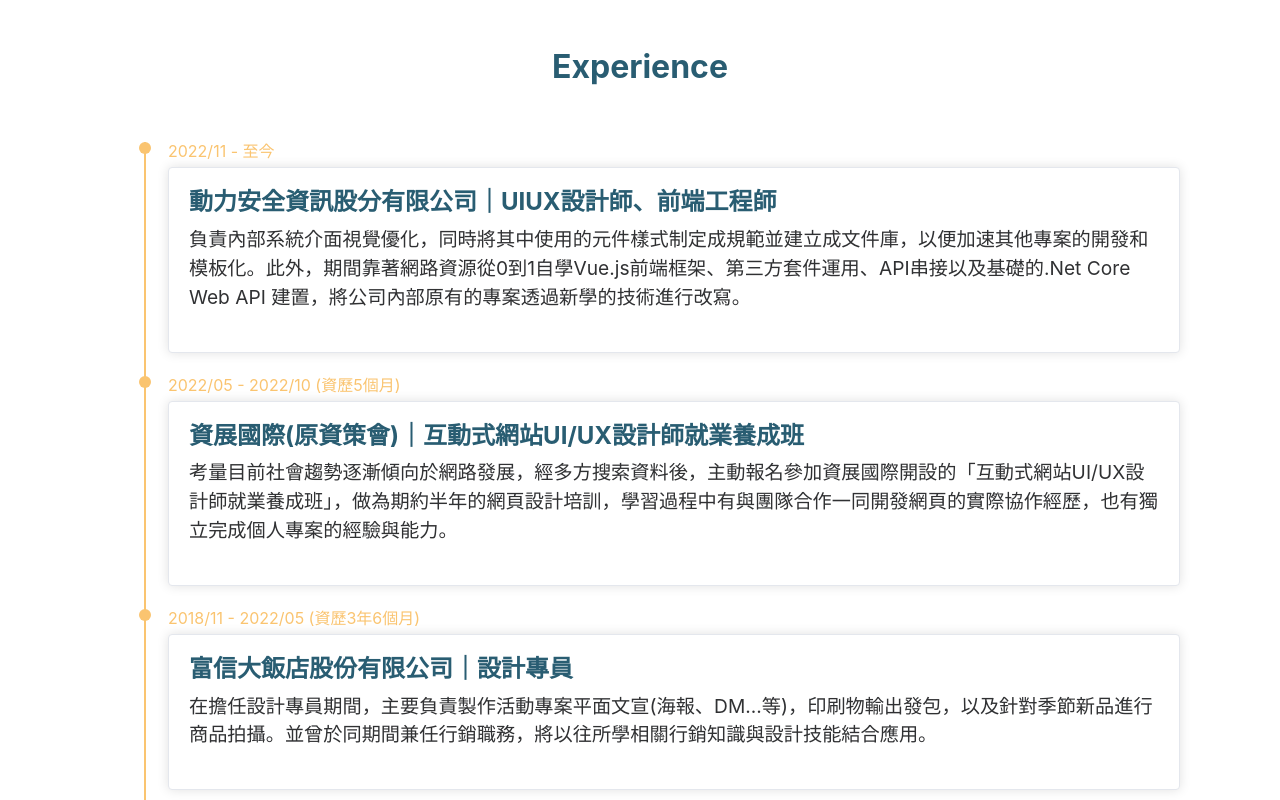
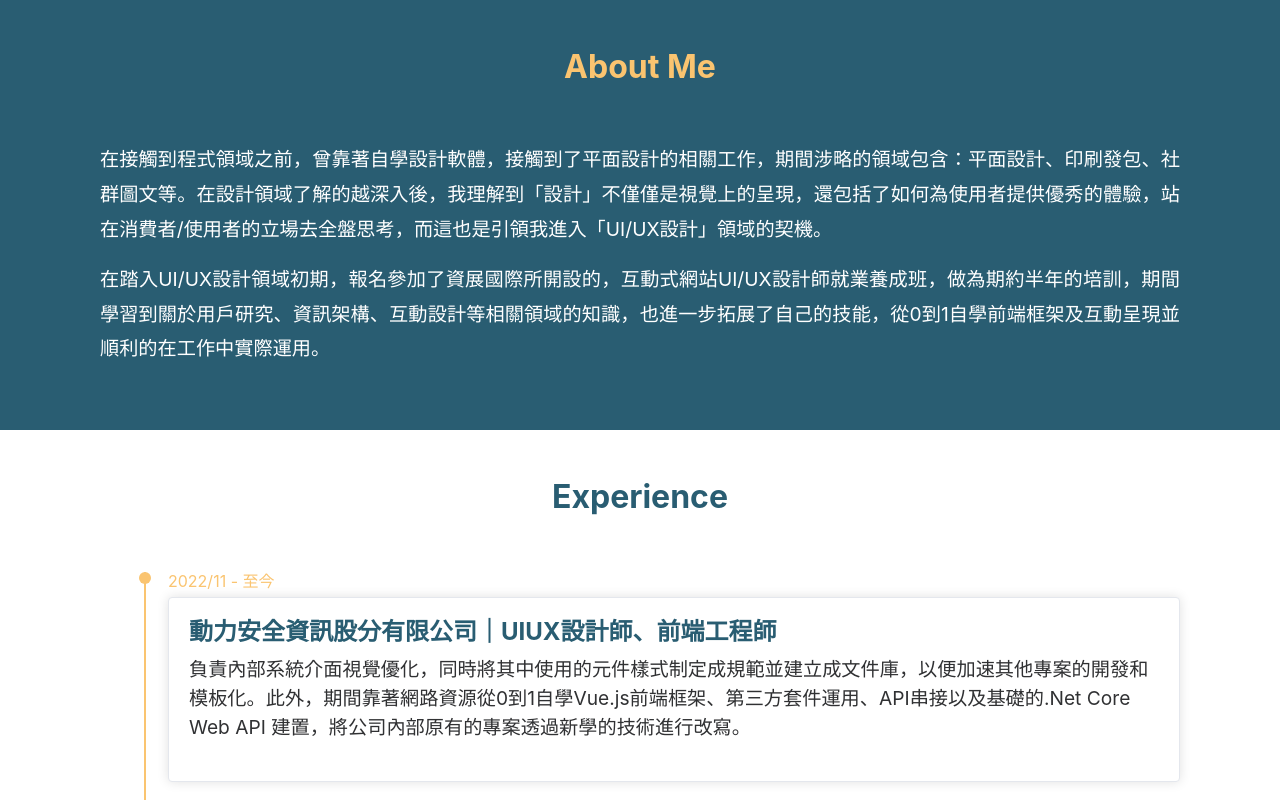
Before and after one commit to pennypan0111/PennyPanProfile, a Vue app in the folder ClientApp/: page / in a window 1280 px wide. Shown: the top 800 px of the page. Built offline with nearby package versions, Linux system fonts and the light colour scheme.

Commit message:
add about me section

```diff
--- a/ClientApp/src/App.vue
+++ b/ClientApp/src/App.vue
@@ -3,7 +3,5 @@
 </script>
 
 <template>
-  <div class="container">
     <RouterView />
-  </div>
 </template>
--- a/ClientApp/src/assets/main.css
+++ b/ClientApp/src/assets/main.css
@@ -8,3 +8,28 @@
 .secondary-default {
   color: #fac470;
 }
+
+/* ---------- About Me ----------*/
+.AboutMe {
+  height: auto;
+  background: #295d72;
+}
+.aboutMe-content{
+  color: #ffffff;
+  font-size: 1.2rem;
+  line-height: 1.8;
+  text-align: justify;
+}
+@media screen and (min-width:768px){
+  .aboutMe-content{
+    color: #ffffff;
+    font-size: 1.2rem;
+  }
+}
+@media screen and (min-width:992px){
+  .aboutMe-content{
+    color: #ffffff;
+    font-size: 1.2rem;
+    line-height: 1.8;
+  }
+}
--- a/ClientApp/src/views/ProfileHome.vue
+++ b/ClientApp/src/views/ProfileHome.vue
@@ -14,9 +14,20 @@
 
 <template>
 
+  <section class="AboutMe" id="AboutMe">
+    <div class="container pb-5">
+      <SectionTitle title="About Me" color="secondary-default"></SectionTitle>
+
+      <div class="aboutMe-content">
+        <p>在接觸到程式領域之前，曾靠著自學設計軟體，接觸到了平面設計的相關工作，期間涉略的領域包含：平面設計、印刷發包、社群圖文等。在設計領域了解的越深入後，我理解到「設計」不僅僅是視覺上的呈現，還包括了如何為使用者提供優秀的體驗，站在消費者/使用者的立場去全盤思考，而這也是引領我進入「UI/UX設計」領域的契機。</p>
+        <p>在踏入UI/UX設計領域初期，報名參加了資展國際所開設的，互動式網站UI/UX設計師就業養成班，做為期約半年的培訓，期間學習到關於用戶研究、資訊架構、互動設計等相關領域的知識，也進一步拓展了自己的技能，從0到1自學前端框架及互動呈現並順利的在工作中實際運用。</p>
+      </div>
+    </div>
+  </section>
+
   <section class="Experience" id="Experience">
+    <div class="container">
       <SectionTitle title="Experience" color="primary-default"></SectionTitle>
-
       <el-timeline class="pb-5">
         <ExperienceCard
           time="2022/11 - 至今"
@@ -44,9 +55,11 @@
           content="剛進職場的第一份工作，主要發想規劃官網網頁活動企劃，並與設計部門協同製作出活動網頁，同時負責社群軟體經營、廣告投放，以及內部專案新人教育訓練講師。"
         />
       </el-timeline>
+    </div>
   </section>
 
   <section class="Portfolio" id="Portfolio">
+    <div class="container">
       <SectionTitle title="Portfolio" color="primary-default"></SectionTitle>
       <div class="row">
         <PortfolioCard
@@ -111,6 +124,7 @@
           introduce="自行接案，負責 Youtuber、公司或企業相關的影片後期製作和剪輯等需求作品"
           />
       </div>
+    </div>
   </section>
 
 </template>
```
Lines whose indentation alone changed are shown as unchanged.
